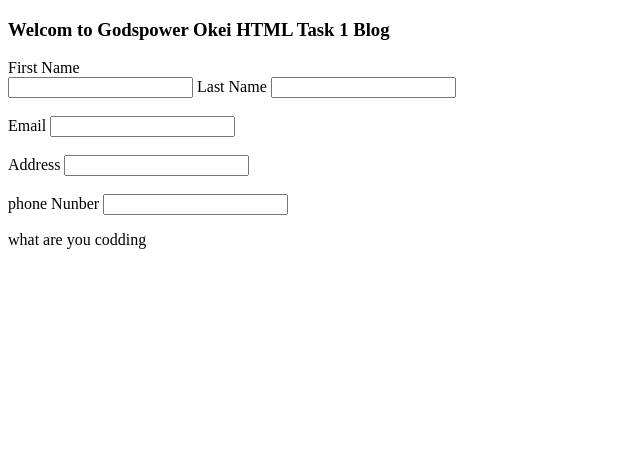
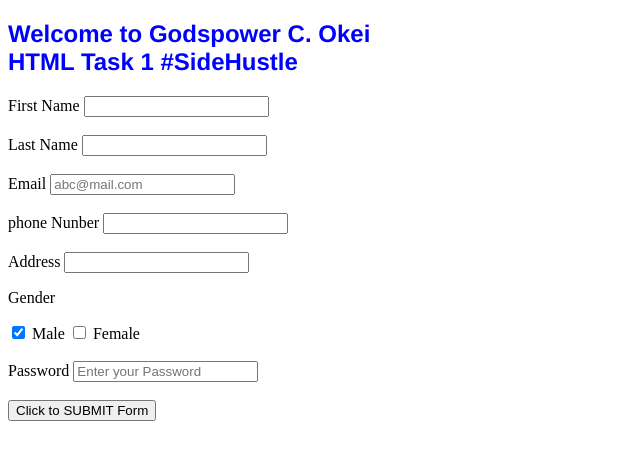
Before and after one commit to Okeigodspower/SideHustle-Task-1, a plain HTML site: page index.html in a window 1280 px wide. Shown: the whole page, without its empty margins (0-640 px from the left). Drawn offline with Linux system fonts and the light colour scheme.

Commit message:
Add files via upload

```diff
--- a/index.html
+++ b/index.html
@@ -4,31 +4,41 @@
     <meta charset="UTF-8">
     <meta http-equiv="X-UA-Compatible" content="IE=edge">
     <meta name="viewport" content="width=device-width, initial-scale=1.0">
-    <title>Document</title>
+    <title>SideHusle task 1 Excercise</title>
 </head>
 <body>
 
 
-<h3>Welcom to Godspower Okei HTML Task 1 Blog</h3>
+<h2 style="color: blue; font-family: 'Franklin Gothic Medium', 'Arial Narrow', Arial, sans-serif;
+ width: 30%;">Welcome to Godspower C. Okei HTML Task 1 #SideHustle</h2>
+<form action="">
+<label for="fname">First Name</label>
+<input type="text"> <br> <br>
+<label for="Lname">Last Name</label>
+<input type="text"><br> <br>
+<div class="mb-3">
+    <label for="" class="form-label">Email</label>
+    <input type="email" class="form-control" name="" id="" aria-describedby="emailHelpId" placeholder="abc@mail.com">
+    <small id="emailHelpId" class="form-text text-muted"></small>
+  </div> <br>
+<label for="Address"> phone Nunber</label>
+<input type="text"  <br> <br> <br>
+<label for="Address"> Address</label>
+<input type="text" <br> <br>
+<p>Gender</p>
+<div class="btn-group" role="group" data-bs-toggle="buttons">
+    <label class="btn btn-primary active">
+        <input type="checkbox" class="me-2" name="" id="" checked autocomplete="off"> Male
+    </label>
+    <label class="btn btn-primary">
+        <input type="checkbox" class="me-2" name="" id="" autocomplete="off"> Female <br>
+</div  <br> <br>
 
-<form action="">
-<label for="fname">First Name</label> <br>
-<input type="text">
-<label for="Lname">Last Name</label>
-<input type="text"><br><br>
-<label for="Email"> Email</label>
-<input type="email" name="Enter your Email" id=""> <br> <br>
-<label for="Address"> Address</label>
-<input type="text" <br> <br> <br>
-<label for="Address"> phone Nunber</label>
-<input type="text"``
-</form>
-
-<p>what are you codding</p>
-
-
-
-
+<div class="mb-3">
+  <label for="" class="form-label">Password</label>
+  <input type="password" class="form-control" name="" id="" placeholder="Enter your Password">
+</div> <br>
+<input type="submit" value="Click to SUBMIT Form"> <br>
 
 </body>
 </html>
```
